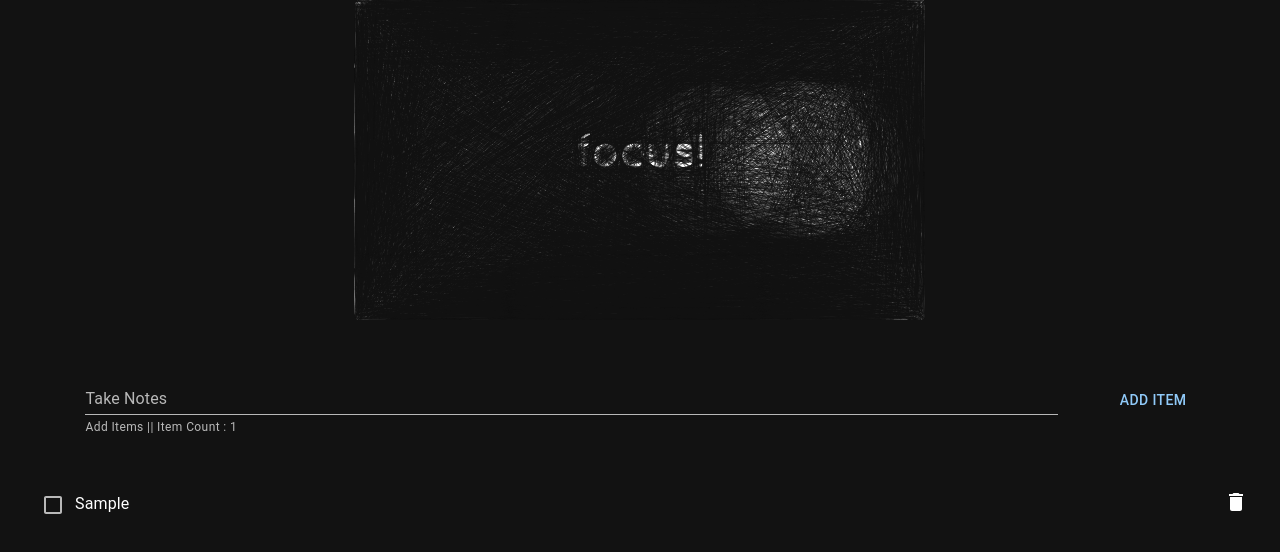
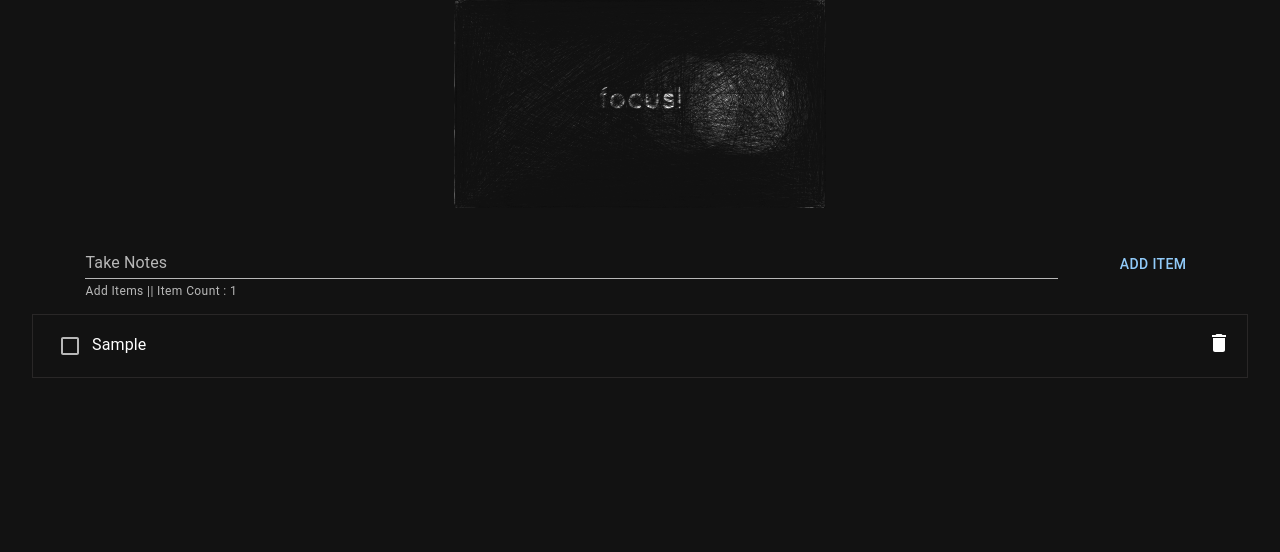
Before and after one commit to snehasis8/todo, a React (Create React App) app: page / in a window 1280 px wide. Both pictures are taken after typing "Sample" into the empty fields and a click on the button "ADD ITEM". Shown: the top 552 px of the page. Built offline with nearby package versions, Linux system fonts and the light colour scheme.

Commit message:
adding tap animation

```diff
--- a/src/Components/ListItems/TodoItems.js
+++ b/src/Components/ListItems/TodoItems.js
@@ -13,8 +13,6 @@ const TodoItems = React.memo(({ listData, deleteNotes, handleCheckbox, totalCoun
             setTimeout(() => {
                 setLoading(false)
             }, 1300)
-            //component will unmount action
-            // localStorage.setItem('NoteData', JSON.stringify(renderList));
         };
     }, [renderList]);
 
@@ -29,16 +27,14 @@ const TodoItems = React.memo(({ listData, deleteNotes, handleCheckbox, totalCoun
         // direction={{ md: 'column', xs: 'row', sm: 'row' }}
         sx={{
             padding: "0.5rem",
-            maxHeight: "calc(75vh - 5rem)",
+            maxHeight: "calc(60vh - 5rem)",
             overflowY: "auto",
             justifyContent: "stretch",
-            margin: "1rem",
-            // border: "1px solid #8c8888c2",
-            // backgroundColor: "#78979d0f",
+            margin: "0.5rem 2rem",
+            border: "1px solid #312f2fc2",
             overflowX: "hidden",
         }}
     >
-        {/* {loading && <p style={{ textAlign: "center" }}> Loading...</p>} */}
         <AnimatePresence >
             {renderList?.reverse().map((element, i) => {
                 return (
--- a/src/Components/SearchBar/Searchbar.js
+++ b/src/Components/SearchBar/Searchbar.js
@@ -118,11 +118,8 @@ export const Searchbar = () => {
         // whileTap={{ scale: 0.9 }}
         direction={{ md: "row", xs: "column", sm: "row" }}
         sx={{
-          padding: "1rem",
-          // border: "1px solid #8c8888c2",
           justifyContent: "space-evenly",
-          margin: "1rem",
-          // backgroundColor: "#78979d0f",
+          margin: "0.5rem 2rem",
         }}
       >
         <TextField
```
Also changed, not shown: src/Components/Container/BackgroundImg.js.
